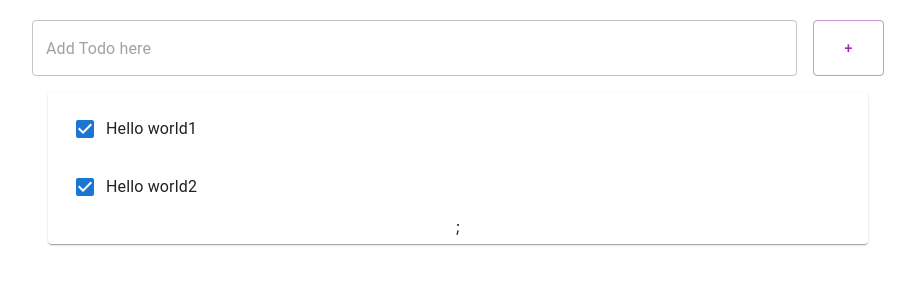
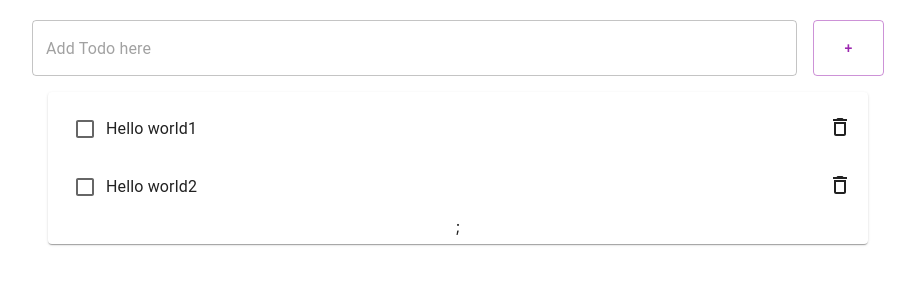
Before and after one commit to holic158/todo-react-app, a React (Create React App) app: page / in a window 1280 px wide. Shown: the top 300 px of the page, without its empty margins (182-1097 px from the left). Built offline with nearby package versions, Linux system fonts and the light colour scheme.

Commit message:
삭제기능

```diff
--- a/src/App.js
+++ b/src/App.js
@@ -9,12 +9,12 @@ function App() {
     {
       id: "0",
       title: "Hello world1",
-      done: true
+      done: false,
     },
     {
       id: "1",
       title: "Hello world2",
-      done: true
+      done: false,
     }
   ]);
 
@@ -25,11 +25,20 @@ function App() {
     console.log("items ", items);
   };
 
+  const deleteItem = (item) => {
+    const thisItems = items;
+    console.log(thisItems);
+    console.log(item);
+    const newItems = thisItems.filter((e)=> e.id !== item.id);
+    console.log(newItems);
+    setItem(...newItems, item);
+  }
+
   let todoItems = items.length > 0 && (
     <Paper style={{margin: 16}}>
       <List>
-        {items.map((item) => (
-          <Todo item={item} key={item.id} />
+        {items.map((item, idx) => (
+          <Todo item={item} key={item.id} deleteItem={deleteItem}/>
         ))};
       </List>
     </Paper>
--- a/src/Todo.js
+++ b/src/Todo.js
@@ -1,9 +1,15 @@
 
 import React, { useState} from "react";
-import { ListItem, ListItemText, inputBase, Checkbox, InputBase } from "@mui/material"
+import { ListItem, ListItemText, inputBase, Checkbox, InputBase, ListItemSecondaryAction } from "@mui/material"
+import { DeleteOutlineOutlined } from "@mui/icons-material";
 
 const Todo = (props) => {
     const [item, setItem] = useState(props.item);
+    const deleteItem = props.deleteItem;
+
+    const deleteEventHandler = () => {
+        deleteItem(item);
+    }
 
     return (
         <ListItem>
@@ -19,6 +25,10 @@ const Todo = (props) => {
                     fullWidth={true}
                 />
             </ListItemText>
+
+            <ListItemSecondaryAction aria-label="Delete Todo" onClick={deleteEventHandler}>
+                <DeleteOutlineOutlined />
+            </ListItemSecondaryAction>
         </ListItem>
     )
 }
```
